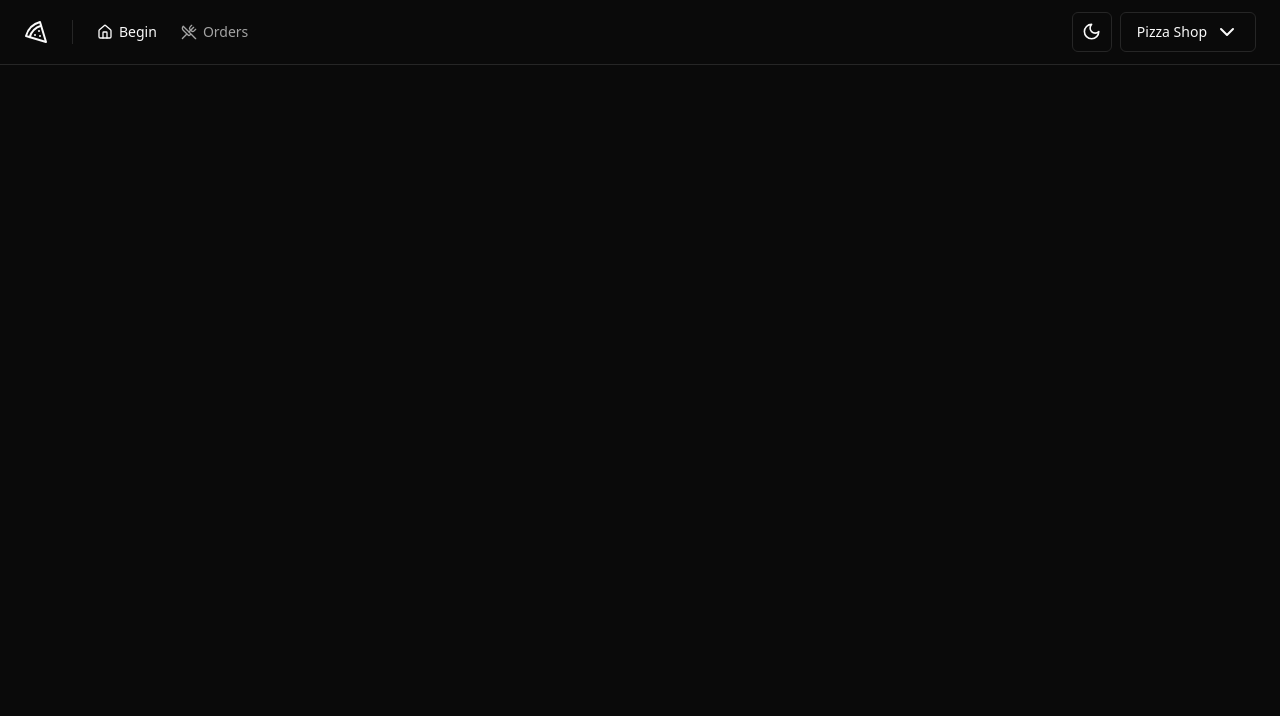
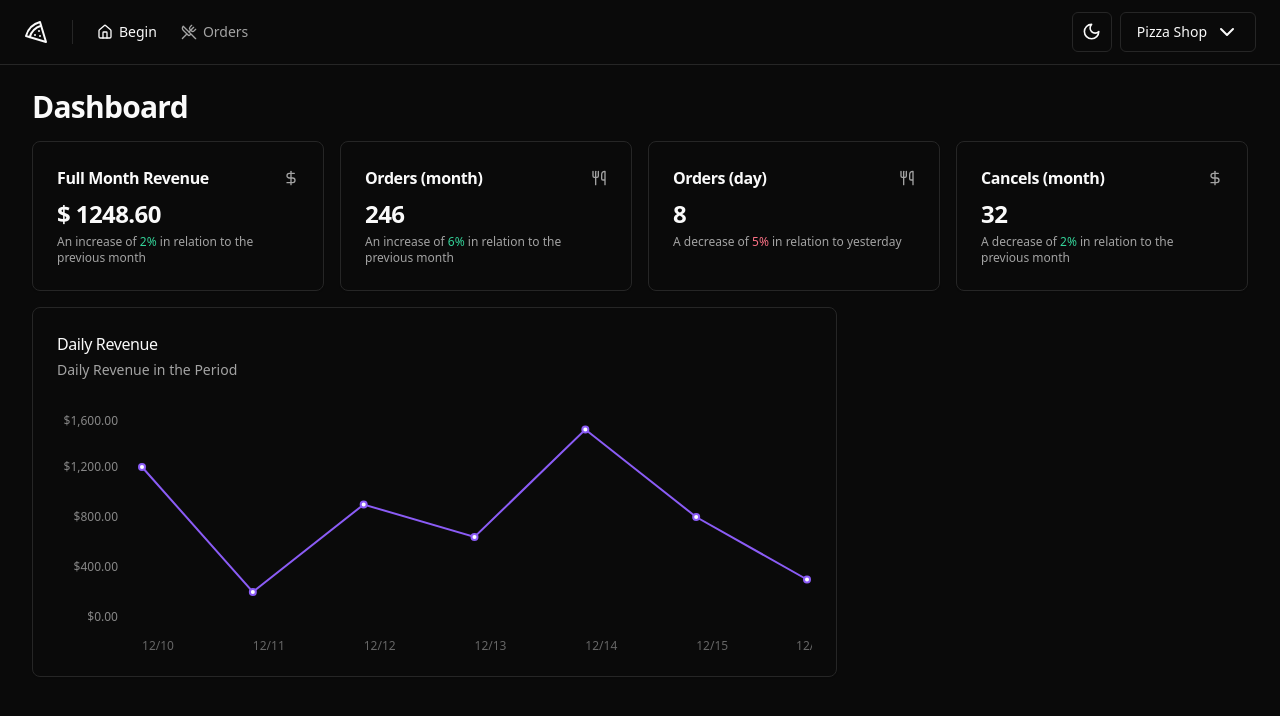
Before and after one commit to CaioCeretta/Ignite-React-Trilha2023, a React (Vite) app in the folder 04-pizzashop-web/: page / in a window 1280 px wide. Shown: the top 716 px of the page. Built offline with nearby package versions, Linux system fonts and the light colour scheme.

Commit message:
Orders Dashboard

```diff
--- a/04-pizzashop-web/package.json
+++ b/04-pizzashop-web/package.json
@@ -26,6 +26,7 @@
     "react-dom": "^18.3.1",
     "react-helmet-async": "^2.0.5",
     "react-router-dom": "^6.24.0",
+    "recharts": "^2.12.7",
     "sonner": "^1.5.0",
     "sort-by": "^1.2.0",
     "tailwind-merge": "^2.3.0",
--- /dev/null
+++ b/04-pizzashop-web/src/components/ui/card.tsx
@@ -0,0 +1,79 @@
+import * as React from "react"
+
+import { cn } from "@/lib/utils"
+
+const Card = React.forwardRef<
+  HTMLDivElement,
+  React.HTMLAttributes<HTMLDivElement>
+>(({ className, ...props }, ref) => (
+  <div
+    ref={ref}
+    className={cn(
+      "rounded-lg border bg-card text-card-foreground shadow-sm",
+      className
+    )}
+    {...props}
+  />
+))
+Card.displayName = "Card"
+
+const CardHeader = React.forwardRef<
+  HTMLDivElement,
+  React.HTMLAttributes<HTMLDivElement>
+>(({ className, ...props }, ref) => (
+  <div
+    ref={ref}
+    className={cn("flex flex-col space-y-1.5 p-6", className)}
+    {...props}
+  />
+))
+CardHeader.displayName = "CardHeader"
+
+const CardTitle = React.forwardRef<
+  HTMLParagraphElement,
+  React.HTMLAttributes<HTMLHeadingElement>
+>(({ className, ...props }, ref) => (
+  <h3
+    ref={ref}
+    className={cn(
+      "text-2xl font-semibold leading-none tracking-tight",
+      className
+    )}
+    {...props}
+  />
+))
+CardTitle.displayName = "CardTitle"
+
+const CardDescription = React.forwardRef<
+  HTMLParagraphElement,
+  React.HTMLAttributes<HTMLParagraphElement>
+>(({ className, ...props }, ref) => (
+  <p
+    ref={ref}
+    className={cn("text-sm text-muted-foreground", className)}
+    {...props}
+  />
+))
+CardDescription.displayName = "CardDescription"
+
+const CardContent = React.forwardRef<
+  HTMLDivElement,
+  React.HTMLAttributes<HTMLDivElement>
+>(({ className, ...props }, ref) => (
+  <div ref={ref} className={cn("p-6 pt-0", className)} {...props} />
+))
+CardContent.displayName = "CardContent"
+
+const CardFooter = React.forwardRef<
+  HTMLDivElement,
+  React.HTMLAttributes<HTMLDivElement>
+>(({ className, ...props }, ref) => (
+  <div
+    ref={ref}
+    className={cn("flex items-center p-6 pt-0", className)}
+    {...props}
+  />
+))
+CardFooter.displayName = "CardFooter"
+
+export { Card, CardHeader, CardFooter, CardTitle, CardDescription, CardContent }
--- /dev/null
+++ b/04-pizzashop-web/src/pages/app/Dashboard/dashboard.tsx
@@ -0,0 +1,29 @@
+import { Helmet } from 'react-helmet-async'
+
+import { DayOrdersAmountCard } from './day-orders-amount-card'
+import { MonthCancelledOrdersCard } from './month-cancelled-orders-amount'
+import { MonthOrdersAmountCard } from './month-orders-amount-card'
+import { MonthRevenueCard } from './month-revenue-card'
+import { RevenueChart } from './revenue-chart'
+
+export function Dashboard() {
+  return (
+    <>
+      <Helmet title="Dashboard" />
+      <div className="flex flex-col gap-4">
+        <h1 className="text-3xl font-bold tracking-tight">Dashboard</h1>
+
+        <div className="grid grid-cols-4 gap-4">
+          <MonthRevenueCard />
+          <MonthOrdersAmountCard />
+          <DayOrdersAmountCard />
+          <MonthCancelledOrdersCard />
+        </div>
+
+        <div className="grid grid-cols-9 gap-4">
+          <RevenueChart />
+        </div>
+      </div>
+    </>
+  )
+}
--- /dev/null
+++ b/04-pizzashop-web/src/pages/app/Dashboard/day-orders-amount-card.tsx
@@ -0,0 +1,24 @@
+import { Utensils } from 'lucide-react'
+
+import { Card, CardContent, CardHeader, CardTitle } from '@/components/ui/card'
+
+export interface DayOrdersAmountCardProps {}
+
+export function DayOrdersAmountCard() {
+  return (
+    <Card>
+      <CardHeader className="flex flex-row items-center justify-between space-y-0 pb-2">
+        <CardTitle className="text-base font-semibold">Orders (day)</CardTitle>
+        <Utensils className="h-4 w-4 text-muted-foreground" />
+      </CardHeader>
+      <CardContent className="space-y-1">
+        <span className="text-2xl font-bold tracking-tight">8</span>
+        <p className="text-xs text-muted-foreground">
+          A decrease of{' '}
+          <span className="text-emerald-500 dark:text-rose-400">5%</span> in
+          relation to yesterday
+        </p>
+      </CardContent>
+    </Card>
+  )
+}
--- /dev/null
+++ b/04-pizzashop-web/src/pages/app/Dashboard/month-cancelled-orders-amount.tsx
@@ -0,0 +1,26 @@
+import { DollarSign } from 'lucide-react'
+
+import { Card, CardContent, CardHeader, CardTitle } from '@/components/ui/card'
+
+export interface MonthCancelledOrdersCardProps {}
+
+export function MonthCancelledOrdersCard() {
+  return (
+    <Card>
+      <CardHeader className="flex flex-row items-center justify-between space-y-0 pb-2">
+        <CardTitle className="text-base font-semibold">
+          Cancels (month)
+        </CardTitle>
+        <DollarSign className="h-4 w-4 text-muted-foreground" />
+      </CardHeader>
+      <CardContent className="space-y-1">
+        <span className="text-2xl font-bold tracking-tight">32</span>
+        <p className="text-xs text-muted-foreground">
+          A decrease of{' '}
+          <span className="text-emerald-500 dark:text-emerald-400">2%</span> in
+          relation to the previous month
+        </p>
+      </CardContent>
+    </Card>
+  )
+}
--- /dev/null
+++ b/04-pizzashop-web/src/pages/app/Dashboard/month-orders-amount-card.tsx
@@ -0,0 +1,26 @@
+import { Utensils } from 'lucide-react'
+
+import { Card, CardContent, CardHeader, CardTitle } from '@/components/ui/card'
+
+export interface MonthOrdersAmountCardProps {}
+
+export function MonthOrdersAmountCard() {
+  return (
+    <Card>
+      <CardHeader className="flex flex-row items-center justify-between space-y-0 pb-2">
+        <CardTitle className="text-base font-semibold">
+          Orders (month)
+        </CardTitle>
+        <Utensils className="h-4 w-4 text-muted-foreground" />
+      </CardHeader>
+      <CardContent className="space-y-1">
+        <span className="text-2xl font-bold tracking-tight">246</span>
+        <p className="text-xs text-muted-foreground">
+          An increase of{' '}
+          <span className="text-emerald-500 dark:text-emerald-400">6%</span> in
+          relation to the previous month
+        </p>
+      </CardContent>
+    </Card>
+  )
+}
--- /dev/null
+++ b/04-pizzashop-web/src/pages/app/Dashboard/month-revenue-card.tsx
@@ -0,0 +1,26 @@
+import { DollarSign } from 'lucide-react'
+
+import { Card, CardContent, CardHeader, CardTitle } from '@/components/ui/card'
+
+export interface MonthRevenueCardProps {}
+
+export function MonthRevenueCard() {
+  return (
+    <Card>
+      <CardHeader className="flex flex-row items-center justify-between space-y-0 pb-2">
+        <CardTitle className="text-base font-semibold">
+          Full Month Revenue
+        </CardTitle>
+        <DollarSign className="h-4 w-4 text-muted-foreground" />
+      </CardHeader>
+      <CardContent className="space-y-1">
+        <span className="text-2xl font-bold tracking-tight">$ 1248.60</span>
+        <p className="text-xs text-muted-foreground">
+          An increase of{' '}
+          <span className="text-emerald-500 dark:text-emerald-400">2%</span> in
+          relation to the previous month
+        </p>
+      </CardContent>
+    </Card>
+  )
+}
--- /dev/null
+++ b/04-pizzashop-web/src/pages/app/Dashboard/revenue-chart.tsx
@@ -0,0 +1,75 @@
+import {
+  CartesianGrid,
+  Line,
+  LineChart,
+  ResponsiveContainer,
+  Tooltip,
+  XAxis,
+  YAxis,
+} from 'recharts'
+import colors, { violet } from 'tailwindcss/colors'
+
+import {
+  Card,
+  CardContent,
+  CardDescription,
+  CardHeader,
+  CardTitle,
+} from '@/components/ui/card'
+
+export interface RevenueChartProps {}
+
+const data = [
+  { date: '12/10', revenue: 1200 },
+  { date: '12/11', revenue: 200 },
+  { date: '12/12', revenue: 900 },
+  { date: '12/13', revenue: 640 },
+  { date: '12/14', revenue: 1500 },
+  { date: '12/15', revenue: 800 },
+  { date: '12/16', revenue: 300 },
+]
+
+export function RevenueChart(props: RevenueChartProps) {
+  return (
+    <Card className="col-span-6">
+      <CardHeader className="flex-row items-center justify-between pb-8">
+        <div className="space-y-1">
+          <CardTitle className="text-base font-medium">Daily Revenue</CardTitle>
+          <CardDescription>Daily Revenue in the Period</CardDescription>
+        </div>
+      </CardHeader>
+      <CardContent>
+        <ResponsiveContainer width="100%" height={240}>
+          <LineChart data={data} style={{ fontSize: 12 }}>
+            <XAxis
+              dataKey="date"
+              tickLine={false}
+              axisLine={false}
+              dy={16}
+              dx={16}
+            />
+            <YAxis
+              stroke="#888"
+              dx={-16}
+              axisLine={false}
+              tickLine={false}
+              width={80}
+              tickFormatter={(value: number) =>
+                value.toLocaleString('en-US', {
+                  style: 'currency',
+                  currency: 'USD',
+                })
+              }
+            />
+            <Line
+              type="linear"
+              strokeWidth={2}
+              dataKey={'revenue'}
+              stroke={colors.violet['500']}
+            />
+          </LineChart>
+        </ResponsiveContainer>
+      </CardContent>
+    </Card>
+  )
+}
--- a/04-pizzashop-web/src/pages/app/Orders/order-table-row.tsx
+++ b/04-pizzashop-web/src/pages/app/Orders/order-table-row.tsx
@@ -1,7 +1,7 @@
 import { ArrowRight, Search, X } from 'lucide-react'
 
 import { Button } from '@/components/ui/button'
-import { Dialog, DialogContent, DialogTrigger } from '@/components/ui/dialog'
+import { Dialog, DialogTrigger } from '@/components/ui/dialog'
 import { TableCell, TableRow } from '@/components/ui/table'
 
 import { OrderDetails } from './order-details'
--- a/04-pizzashop-web/src/pages/app/dashboard.tsx
+++ /dev/null
@@ -1,9 +0,0 @@
-import { Helmet } from 'react-helmet-async'
-
-export function Dashboard() {
-  return (
-    <>
-      <Helmet title="Dashboard" />
-    </>
-  )
-}
--- a/04-pizzashop-web/src/routes.tsx
+++ b/04-pizzashop-web/src/routes.tsx
@@ -2,7 +2,7 @@
 
 import { AppLayout } from './pages/_layouts/app'
 import { AuthLayout } from './pages/_layouts/auth'
-import { Dashboard } from './pages/app/dashboard'
+import { Dashboard } from './pages/app/Dashboard/dashboard'
 import { Orders } from './pages/app/Orders/orders'
 import { SignIn } from './pages/auth/signin'
 import { SignUp } from './pages/auth/signup'
```
Also changed, not shown: 1 other file (tests, documents, lock files or other folders).
